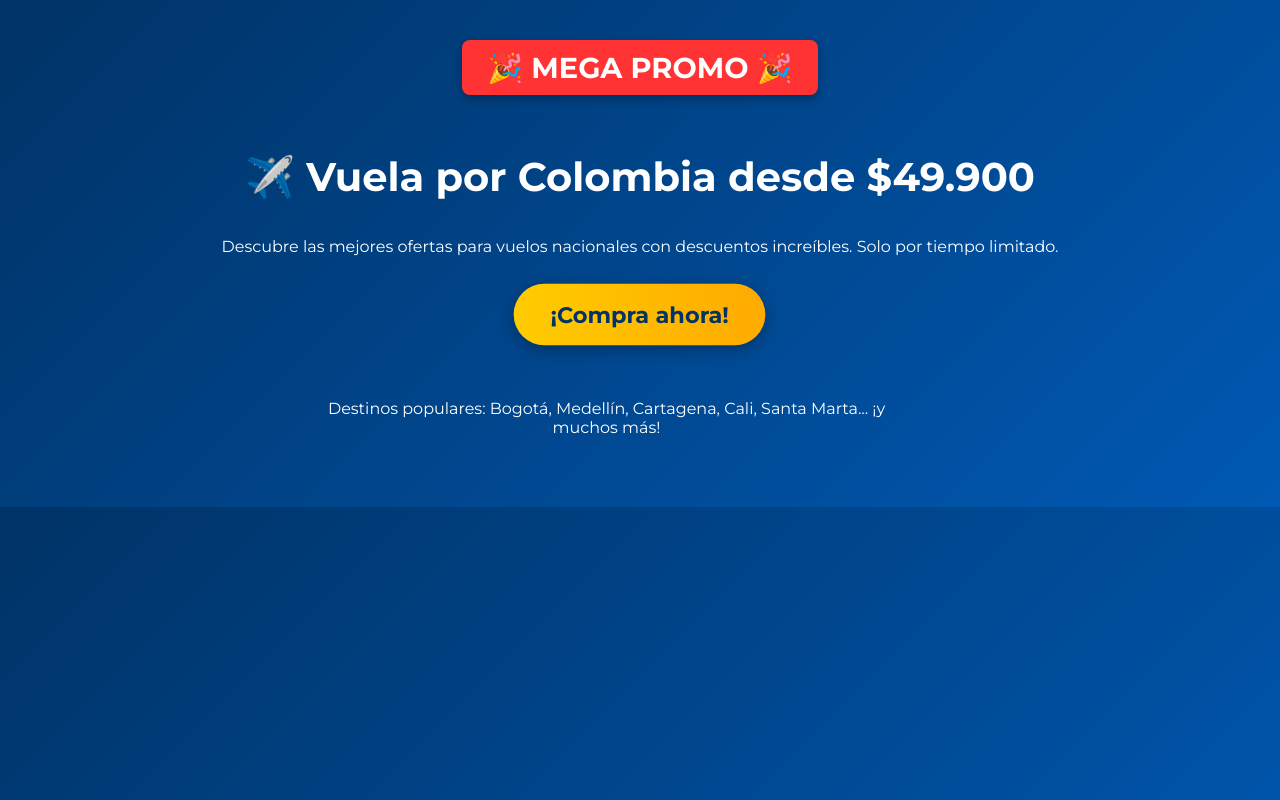
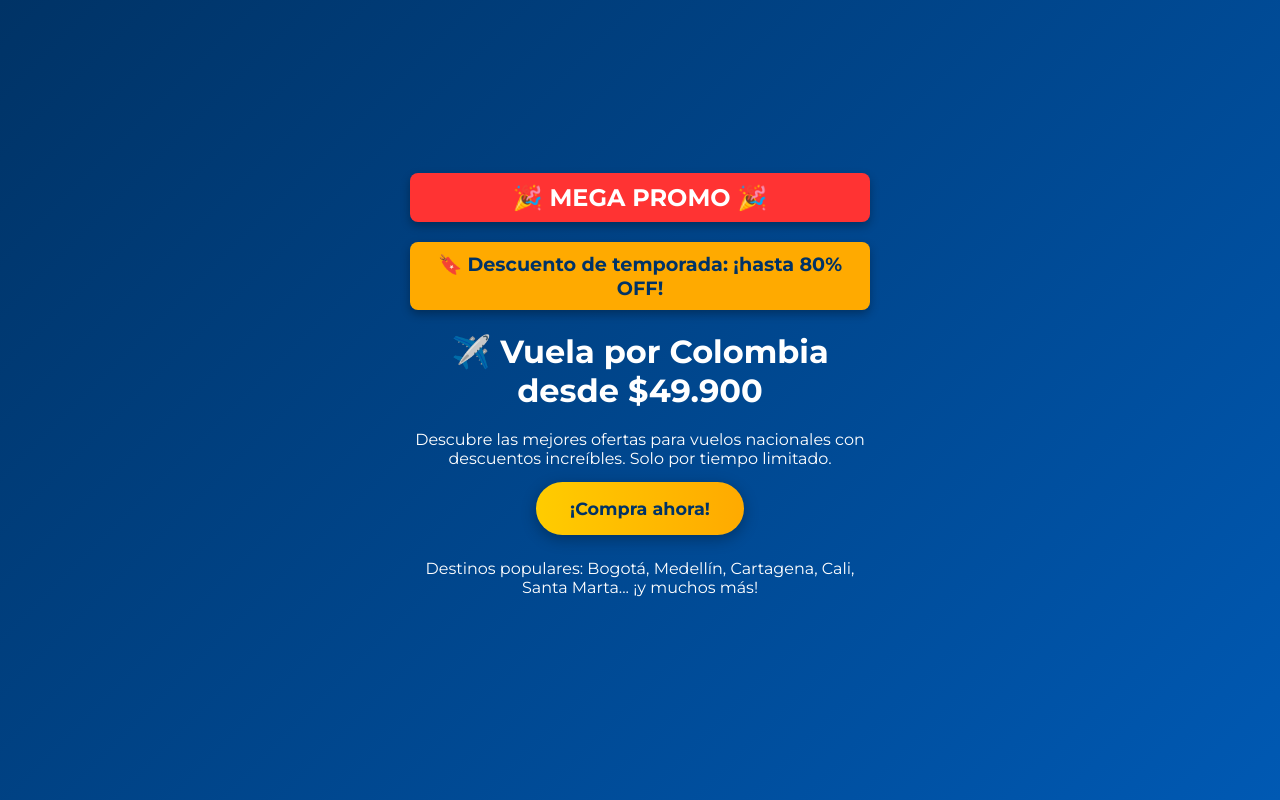
Before and after one commit to Killaz666/vuelasinlimitepagandomenos, a plain HTML site: page index.html in a window 1280 px wide. Drawn offline with Linux system fonts and the light colour scheme.

Commit message:
Update index.html

```diff
--- a/index.html
+++ b/index.html
@@ -9,26 +9,38 @@
     * {
       box-sizing: border-box;
     }
-    body {
+    html, body {
       margin: 0;
+      padding: 0;
+      height: 100%;
+      width: 100%;
       font-family: 'Montserrat', sans-serif;
       background: linear-gradient(135deg, #003366, #0059b3);
       color: #ffffff;
       display: flex;
-      flex-direction: column;
+      justify-content: center;
       align-items: center;
       text-align: center;
-      padding: 40px 20px;
     }
-    .banner {
+    .container {
+      max-width: 500px;
+      width: 100%;
+      padding: 20px;
+    }
+    .banner, .banner-secundario {
       background-color: #ff3333;
       color: white;
       padding: 10px 25px;
       font-size: 1.5em;
       font-weight: bold;
       border-radius: 8px;
-      margin-bottom: 30px;
+      margin-bottom: 20px;
       box-shadow: 0 4px 10px rgba(0, 0, 0, 0.3);
+    }
+    .banner-secundario {
+      background-color: #ffaa00;
+      color: #003366;
+      font-size: 1.2em;
     }
     h1 {
       font-size: 2em;
@@ -36,7 +48,6 @@
     }
     p {
       font-size: 1em;
-      max-width: 90%;
       margin-bottom: 30px;
     }
     .btn {
@@ -65,28 +76,34 @@
     .destinos {
       margin-top: 40px;
       font-size: 1em;
-      padding: 0 10px;
     }
-    @media (min-width: 600px) {
+    @media (max-width: 600px) {
+      .container {
+        padding: 10px;
+      }
       h1 {
-        font-size: 2.5em;
+        font-size: 1.7em;
       }
-      .banner {
-        font-size: 1.8em;
+      .banner, .banner-secundario {
+        font-size: 1.3em;
       }
       .btn {
-        font-size: 1.3em;
+        font-size: 1em;
+        padding: 14px 28px;
       }
     }
   </style>
 </head>
 <body>
-  <div class="banner">🎉 MEGA PROMO 🎉</div>
-  <h1>✈️ Vuela por Colombia desde $49.900</h1>
-  <p>Descubre las mejores ofertas para vuelos nacionales con descuentos increíbles. Solo por tiempo limitado.</p>
-  <a href="https://latamvuelaconpromoscol.com/COL/" class="btn">¡Compra ahora!</a>
-  <div class="destinos">
-    <p>Destinos populares: Bogotá, Medellín, Cartagena, Cali, Santa Marta... ¡y muchos más!</p>
+  <div class="container">
+    <div class="banner">🎉 MEGA PROMO 🎉</div>
+    <div class="banner-secundario">🔖 Descuento de temporada: ¡hasta 80% OFF!</div>
+    <h1>✈️ Vuela por Colombia desde $49.900</h1>
+    <p>Descubre las mejores ofertas para vuelos nacionales con descuentos increíbles. Solo por tiempo limitado.</p>
+    <a href="https://latamviajarcolwebprom.com/Col-Es" class="btn">¡Compra ahora!</a>
+    <div class="destinos">
+      <p>Destinos populares: Bogotá, Medellín, Cartagena, Cali, Santa Marta... ¡y muchos más!</p>
+    </div>
   </div>
 </body>
 </html>
```
